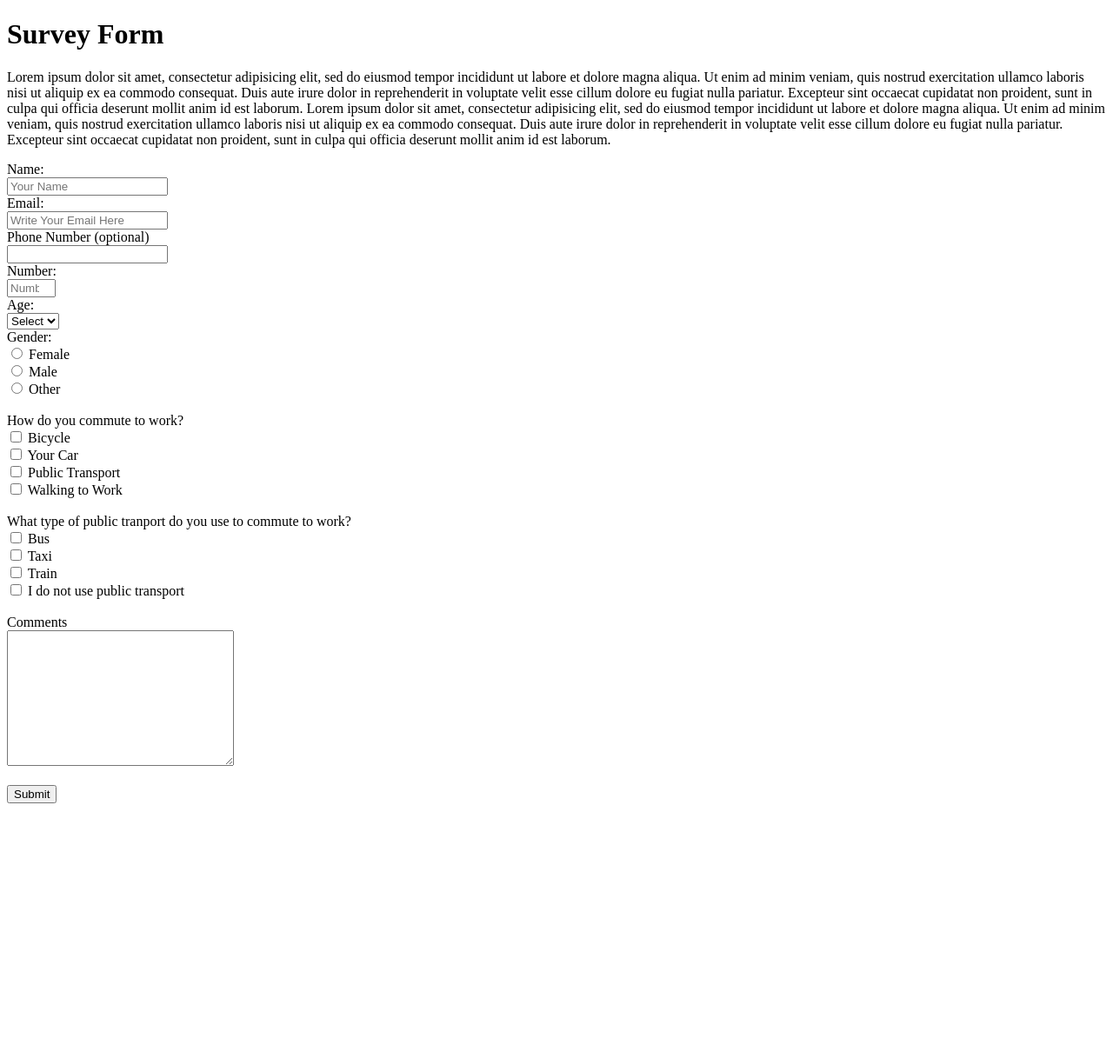
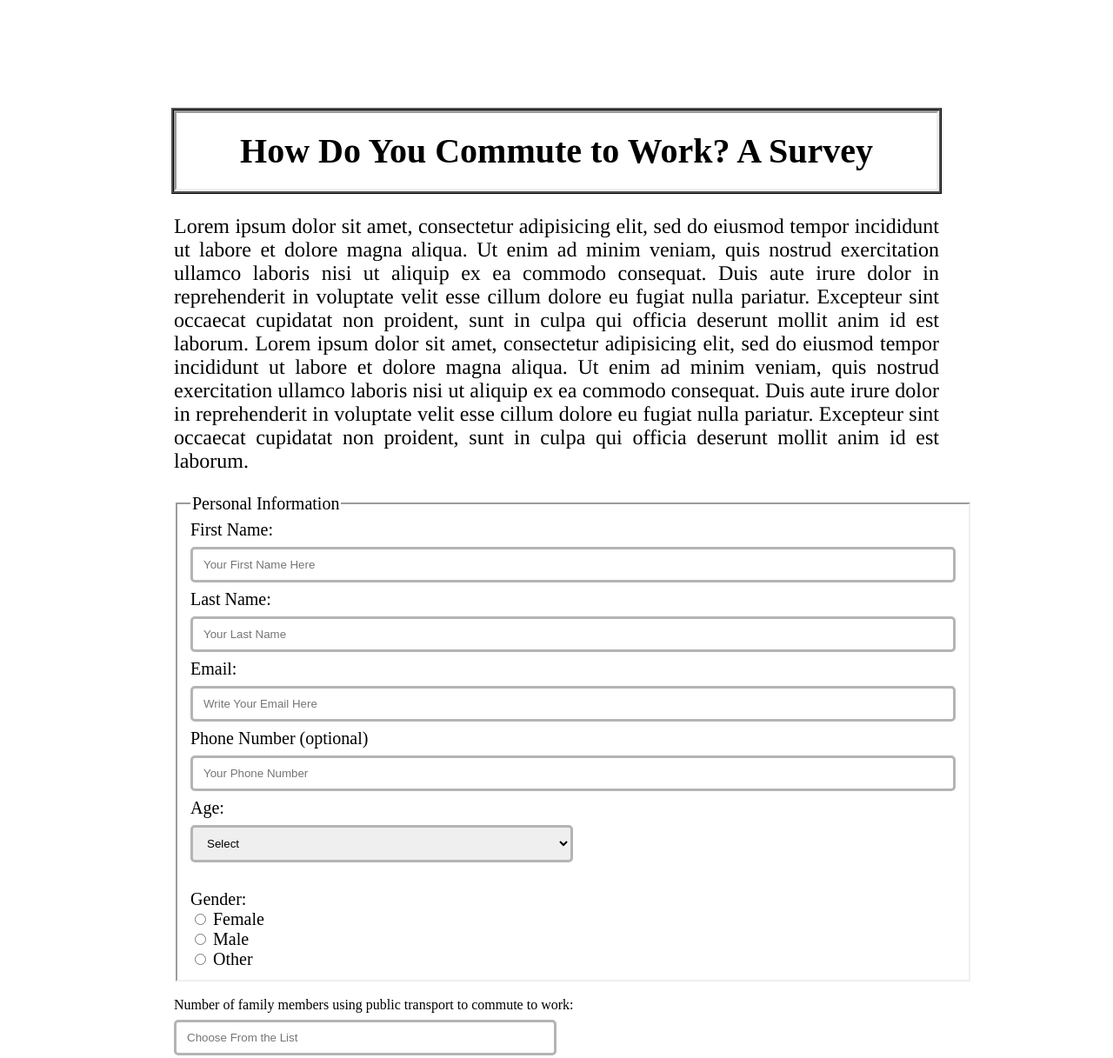
Before and after one commit to Sevicode/Survey-Form, a plain HTML site: page index.html in a window 1280 px wide. Shown: the top 1217 px of the page at 87% size. Before the commit the page ends 932 px from the top, so only its background shows below. Drawn offline with Linux system fonts and the light colour scheme.

Commit message:
Started: CSS

```diff
--- a/index.html
+++ b/index.html
@@ -8,7 +8,7 @@
 
 </head>
 <body>
-	<h1 id="title"> Survey Form</h1>
+	<h1 id="title">How Do You Commute to Work? A Survey</h1>
 	<p id="description">
 		Lorem ipsum dolor sit amet, consectetur adipisicing elit, sed do eiusmod
 		tempor incididunt ut labore et dolore magna aliqua. Ut enim ad minim veniam,
@@ -24,41 +24,28 @@
 		cillum dolore eu fugiat nulla pariatur. Excepteur sint occaecat cupidatat non
 		proident, sunt in culpa qui officia deserunt mollit anim id est laborum.</p>
 
-		<div class="container">
+
 
 		<form id="survey-form">
-			<div class="row">
-				<div class="col-25">
 
-			<label for="name" id="name-label">Name:</label>
-		</div>
-		<div class="col-75">
-			<input type="text" name="name" placeholder="Your Name" id="name">
-		</div>
+			<fieldset>
+				<legend> Personal Information</legend>
 
-			<div class="col-25">
+			<label for="fname" id="fname-label">First Name:</label>
+			<input type="text" name="name" placeholder="Your First Name Here" id="fname"><br>
+
+			<label for="lname" id="lname-label">Last Name:</label>
+			<input type="text" name="lname" placeholder="Your Last Name" id="lname"><br>
+
 			<label for="email" id="email-label">Email:</label>
-		</div>
-		<div class="col-75">
-			<input type="email" name="email" placeholder="Write Your Email Here" id="email">
-		</div>
-			<div class="col-25">
-			<label for="tel">Phone Number (optional) </label>
-		</div>
-		<div class="col-75">
-			<input type="tel" name="usrtel">
-		</div>
-		<div class="col-25">
-			<label for="number" id="number-label">Number:</label>
-		</div>
-		<div class="col-75"></div>
-			<input type="number" name="quantity" placeholder="Number" min="0" max="10" id="number">
-		</div>
-		<div class="col-25">
-			<label for="age">Age:</label>
-		</div>
-		<div class="col-75">
+			<input type="email" name="email" placeholder="Write Your Email Here" id="email"><br>
 
+
+			<label for="tel" id="tel-label">Phone Number (optional) </label>
+			<input type="tel" name="usrtel" placeholder="Your Phone Number"><br>
+
+
+			<label for="age" id="age-label">Age:</label><br>
 			<select id="age">
 				<option value="select" selected>Select</option>
 				<option value="18-25">18-25</option>
@@ -66,13 +53,20 @@
 				<option value="35-45">35-45</option>
 				<option value="45-55">45-55</option>
 				<option value=">55">>55</option>
-			</select>
-		</div>
+			</select><br><br>
 
 			<label for="gender">Gender:</label><br>
 			<input type="radio" name="gender" value="female"> Female <br>
 			<input type="radio" name="gender" value="male"> Male <br>
-			<input type="radio" name="gender" value="other"> Other <br><br>
+			<input type="radio" name="gender" value="other"> Other <br>
+
+		</fieldset><br>
+
+
+			<label for="number" id="number-label">Number of family members using public transport to commute to work:</label><br>
+			<input type="number" name="quantity" placeholder="Choose From the List" min="0" max="10" id="number"><br><br>
+
+
 
 			<label for="transport"> How do you commute to work?</label><br>
 			<input type="checkbox" name="vehicle1" value="Bicycle"> Bicycle <br>
@@ -93,7 +87,6 @@
 
 			<input type="submit" name="submit" id="submit">
 
-
 		</form>
 	</div>
 
--- a/style.css
+++ b/style.css
@@ -0,0 +1,80 @@
+
+body{
+	margin: 50px 100px;
+	padding: 50px 100px;
+
+}
+h1{
+	text-align: center;
+	font-size: 40px;
+	padding: 20px;
+	border: ridge;
+	border-style: inset;
+	outline-style: ridge;
+
+}
+
+p{
+	text-align: justify;
+	font-family:"Time New Roman", Times, serif;
+	font-size: 24px;
+
+
+}
+
+fieldset{
+	border-style: inset;
+	width: 100%;
+	font-size: 20px;
+
+}
+
+/* Designing input fields of the survey form*/
+
+
+input[type=text]{
+	width: 100%;
+	padding: 10px 12px;
+	margin: 8px 0;
+	display: inline-block;
+	border:solid #b4b4b4;
+	border-radius: 5px;
+	box-sizing: border-box;
+}
+
+input[ type=email]{
+	width: 100%;
+	padding: 10px 12px;
+	margin: 8px 0;
+	display: inline-block;
+	border:solid #b4b4b4;
+	border-radius: 5px;
+	box-sizing: border-box;
+}
+
+input[type=tel]{
+	width: 100%;
+	padding: 10px 12px;
+	margin: 8px 0;
+	display: inline-block;
+	border:solid #b4b4b4;
+	border-radius: 5px;
+	box-sizing: border-box;
+}
+
+input[type=number], select{
+	width: 50%;
+	padding: 10px 12px;
+	margin: 8px 0;
+	display: inline-block;
+	border:solid #b4b4b4;
+	border-radius: 5px;
+	box-sizing: border-box;
+}
+
+input[type=submit]:hover {
+	background-color: #3cb371;
+
+}
+
+/*designing the labels*/
```
